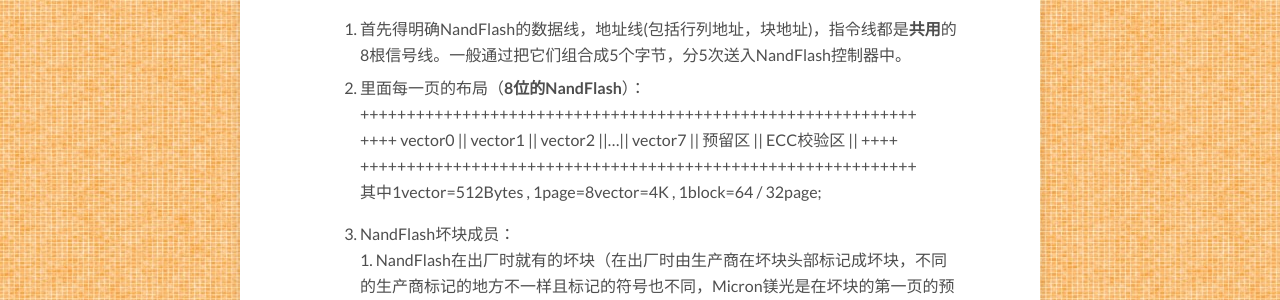
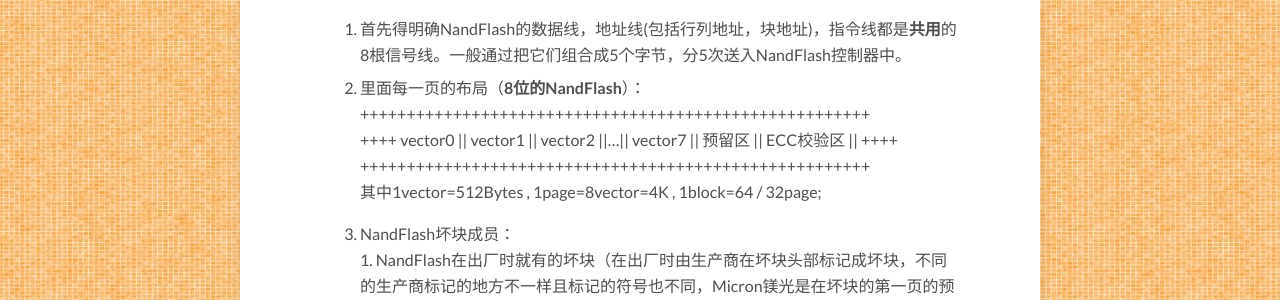
Before and after one commit to victorchenpan/victorchenpan.github.io, a Jekyll site: the page built from index.html, in a window 1280 px wide and 900 px high, scrolled down 728 px. Shown: the part 156-456 px from the top of the window. Built offline with Jekyll 4.4.1, drawn with Linux system fonts in a browser that asks for light colours; nearby versions of some CDN libraries; the list of posts is cut into pages by our own code.

Commit message:
0820-update4

```diff
--- a/_posts/2016-08-20-NandFlash-坏块检测.markdown
+++ b/_posts/2016-08-20-NandFlash-坏块检测.markdown
@@ -6,9 +6,9 @@
 ## **二. 正文：** <br>
 1. 首先得明确NandFlash的数据线，地址线(包括行列地址，块地址)，指令线都是**共用**的8根信号线。一般通过把它们组合成5个字节，分5次送入NandFlash控制器中。<br>
 2. 里面每一页的布局（**8位的NandFlash**）：<br>
-   ++++++++++++++++++++++++++++++++++++++++++++++++++++++++++++<br>
+   +++++++++++++++++++++++++++++++++++++++++++++++++++++++<br>
    ++++ vector0 || vector1 || vector2 ||...|| vector7 || 预留区 || ECC校验区 || ++++ <br>
-   ++++++++++++++++++++++++++++++++++++++++++++++++++++++++++++<br>
+   +++++++++++++++++++++++++++++++++++++++++++++++++++++++<br>
    其中1vector=512Bytes , 1page=8vector=4K , 1block=64 / 32page;<br>
 3. NandFlash坏块成员：<br>
        1. NandFlash在出厂时就有的坏块（在出厂时由生产商在坏块头部标记成坏块，不同的生产商标记的地方不一样且标记的符号也不同，Micron镁光是在坏块的第一页的预留区的第一字节标记成0x00,即在首页的第4096字节处）<br>
```
